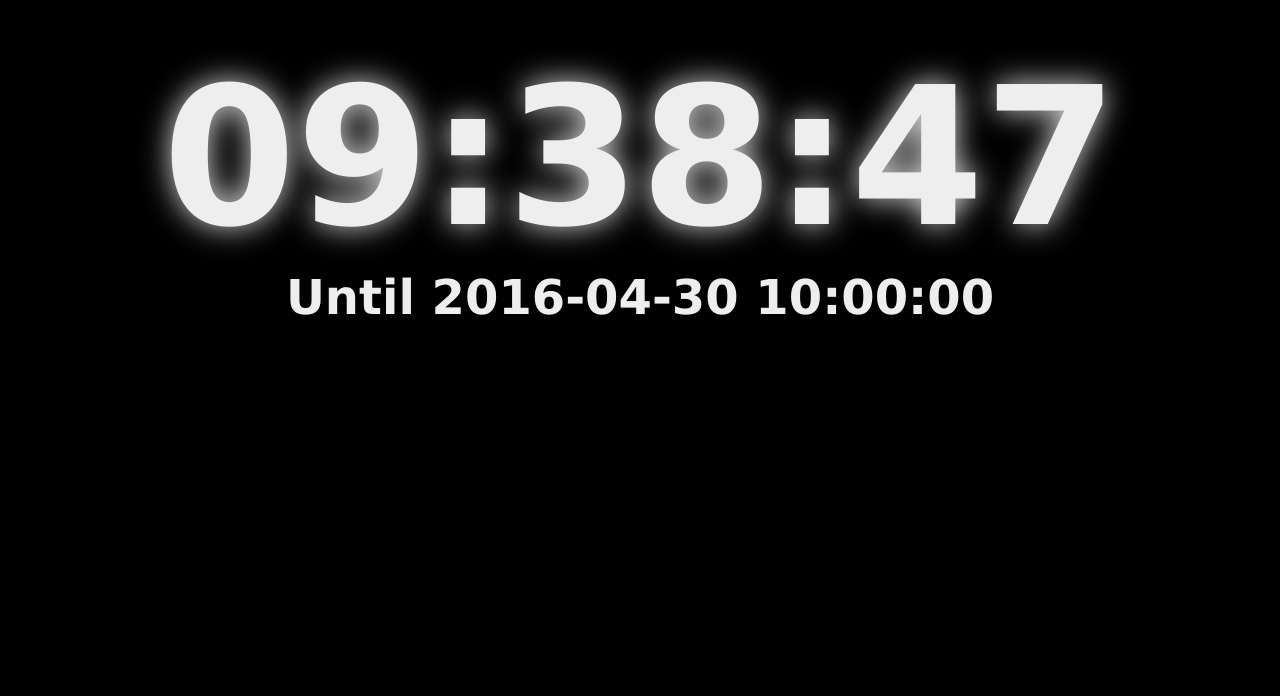
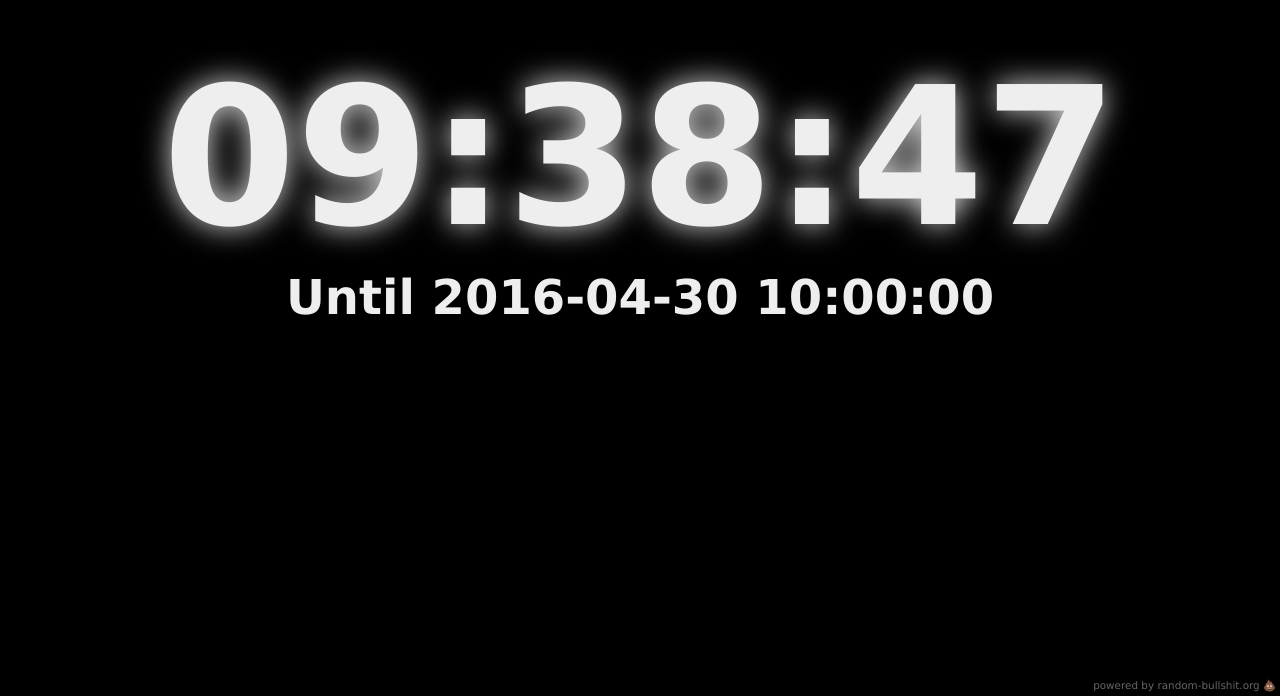
Before and after one commit to FreakyBytes/appday-countdown, a plain HTML site: page index.html in a window 1280 px wide. Shown: the part 104-800 px from the top of the page. Drawn offline with Linux system fonts and the light colour scheme.

Commit message:
added powered by

```diff
--- a/index.html
+++ b/index.html
@@ -23,5 +23,8 @@
 			<div class="text">Until Goal #1</div>
 		</div>
 	</div>
+	<footer>
+		powered by <a href="http://random-bullshit.org/" target="_blank">random-bullshit.org</a> <span>&#128169;</span>
+	</footer>
 </body>
 </html>
--- a/style.css
+++ b/style.css
@@ -7,6 +7,25 @@ html, body {
 	background-color: #000;
 	color: #EEE;
 	overflow-x: hidden;
+	font-family: Verdana, serif;
+}
+footer {
+	color: #666;
+	position: absolute;
+	bottom: 4px;
+	right: 4px;
+	text-align: right;
+	font-size: 0.65em;
+}
+footer > span {
+	color: #AA5D24;
+}
+footer > a {
+	color: #666;
+	text-decoration: none;
+}
+footer > a:hover {
+	text-decoration: underline;
 }
 
 div.content {
@@ -14,7 +33,6 @@ div.content {
 	margin-top: 150px;
 	width: 100%;
 	text-align: center;
-	font-family: Verdana, serif;
 	font-weight: bold;
 }
 
```
